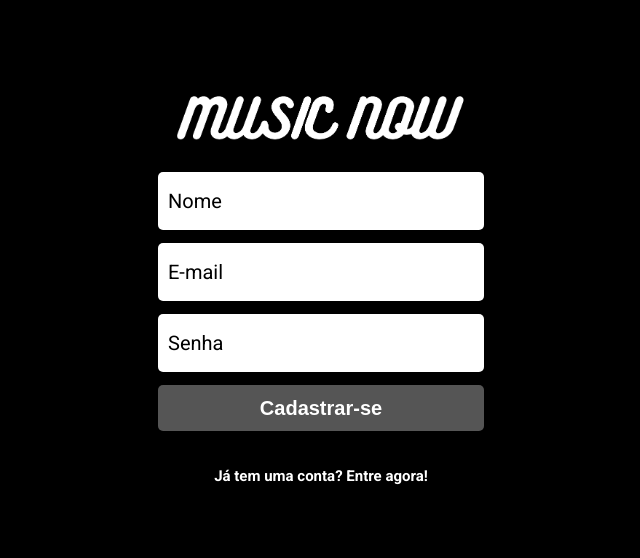
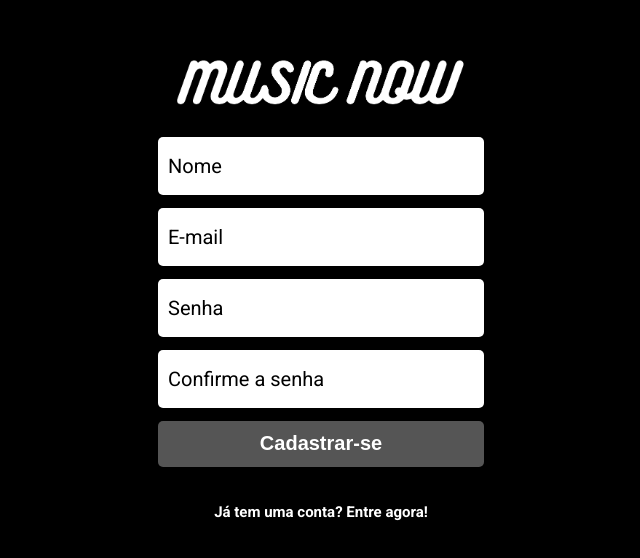
Before and after one commit to kayquecoelho/music-now, a React (Create React App) app: page /sign-up in a window 1280 px wide. Shown: the part 164-722 px from the top of the page, without its empty margins (319-959 px from the left). Built offline with nearby package versions, Linux system fonts and the light colour scheme; a web font is replaced by a local one.

Commit message:
feat: validation in front-end

```diff
--- a/src/pages/Login/index.js
+++ b/src/pages/Login/index.js
@@ -1,10 +1,11 @@
-import { Fragment, useState, useEffect } from "react";
+import { Fragment, useState, useEffect, useRef } from "react";
 import { useNavigate } from 'react-router-dom';
 import useAuth from "../../hooks/useAuth";
 import requests from "../../services/requests";
+import Swal from 'sweetalert2';
+
 import Logo from "../../assets/img/logo.png";
 import { Button, Container, Content, Form, Input, Hyperlink } from "../../components/Form";
-import Swal from 'sweetalert2';
 
 export default function Login() {
   const { login } = useAuth();
@@ -12,6 +13,8 @@ export default function Login() {
   const [email, setEmail] = useState('');
   const [password, setPassword] = useState('');
   const [isLoading, setIsloading] = useState(false);
+  const inputPassword = useRef(null);
+  const inputEmail = useRef(null);
   const Toast = Swal.mixin({
     toast: true,
     position: 'top-end',
@@ -41,8 +44,6 @@ export default function Login() {
       });
       setIsloading(false);
 
-      console.log(response);
-
       login(response.data);
 
       Toast.fire({
@@ -52,11 +53,21 @@ export default function Login() {
       navigate("/");
     } catch (error) {
       setIsloading(false);
+      if (error.response.status === 401) {
+        Toast.fire({
+          icon: 'error',
+          text: 'Confira seu e-mail e senha!'
+        });
+        inputEmail.current.focus();
+        inputEmail.current.style.backgroundColor = "rgba(238, 156, 166, 0.8)";
+        inputPassword.current.style.backgroundColor = "rgba(238, 156, 166, 0.8)";
+      } else {
 
-      Toast.fire({
-        icon: 'error',
-        text: 'Não foi possível efetuar o login. Ocorreu um erro inesperado, tente novamente mais tarde!'
-      })
+        Toast.fire({
+          icon: 'error',
+          text: 'Não foi possível efetuar o login. Ocorreu um erro inesperado, tente novamente mais tarde!'
+        })
+      }
     }
   }
 
@@ -68,6 +79,7 @@ export default function Login() {
 
           <Form onSubmit={handleSubmit}>
             <Input
+              ref={inputEmail}
               type="email"
               placeholder="E-mail"
               onChange={(e) => setEmail(e.target.value)}
@@ -76,6 +88,7 @@ export default function Login() {
               required
             />
             <Input
+              ref={inputPassword}
               type="password"
               placeholder="Senha"
               onChange={(e) => setPassword(e.target.value)}
--- a/src/pages/Register/index.js
+++ b/src/pages/Register/index.js
@@ -1,5 +1,5 @@
 import { useNavigate } from "react-router-dom";
-import { useState } from 'react';
+import { useRef, useState } from 'react';
 import requests from '../../services/requests';
 import Swal from "sweetalert2";
 
@@ -10,16 +10,19 @@ export default function Register() {
   const [formData, setFormData] = useState({
     name:"",
     email: "",
-    password:""
+    password:"",
+    confirmPassword:""
   });
   const [isLoading, setIsLoading] = useState(false);
   const navigate = useNavigate();
+  const inputConfirm = useRef(null);
+  const inputEmail = useRef(null);
 
   const Toast = Swal.mixin({
     toast: true,
     position: 'top-start',
     showConfirmButton: false,
-    timer: 3000,
+    timer: 1500,
     timerProgressBar: true,
     didOpen: (toast) => {
       toast.addEventListener('mouseenter', Swal.stopTimer)
@@ -32,30 +35,49 @@ export default function Register() {
   }
 
   async function handleSubmit(e) {
+    inputConfirm.current.style.backgroundColor = "#FFFFFF";
+    inputEmail.current.style.backgroundColor = "#FFFFFF";
+
     e.preventDefault();
+
+    if (formData.password !== formData.confirmPassword) {
+      Toast.fire({
+        icon: 'error',
+        title: 'Oops...',
+        text: "As senhas devem coincidir"
+      })
+      inputConfirm.current.focus();
+      inputConfirm.current.style.backgroundColor = "rgba(238, 156, 166, 0.8)";
+      return;
+    }
+
     setIsLoading(true);
 
+    const data = { ...formData };
+    delete data.confirmPassword;
+
     try {
-      await requests.registerUser({ ...formData });
+      await requests.registerUser(data);
       Toast.fire({
         icon: 'success',
         title: 'Cadastro realizado com sucesso!'
       })
       navigate("/sign-in");
     } catch (error) {
-
       if (error.response?.status === 409) {
         Toast.fire({
           icon: 'error',
           title: 'Oops...',
           text: "Já existe um usuário cadastrado com esse email!"
-        })
+        });
+        inputEmail.current.focus();
+        inputEmail.current.style.backgroundColor = "rgba(238, 156, 166, 0.8)";
       } else {
         Toast.fire({
           icon: 'error',
           title: 'Erro desconhecido',
           text: 'Tente novamente mais tarde!'
-        })
+        });
       }
       setIsLoading(false);
     }
@@ -77,6 +99,7 @@ export default function Register() {
           required
         />
         <Input
+          ref={inputEmail}
           placeholder='E-mail'
           type="email"
           name="email"
@@ -90,6 +113,16 @@ export default function Register() {
           type="password"
           name="password"
           value={formData.password}
+          onChange={handleChange}
+          stageloading={isLoading}
+          required
+        />
+        <Input
+          ref={inputConfirm}
+          placeholder='Confirme a senha'
+          type="password"
+          name="confirmPassword"
+          value={formData.confirmPassword}
           onChange={handleChange}
           stageloading={isLoading}
           required
```
